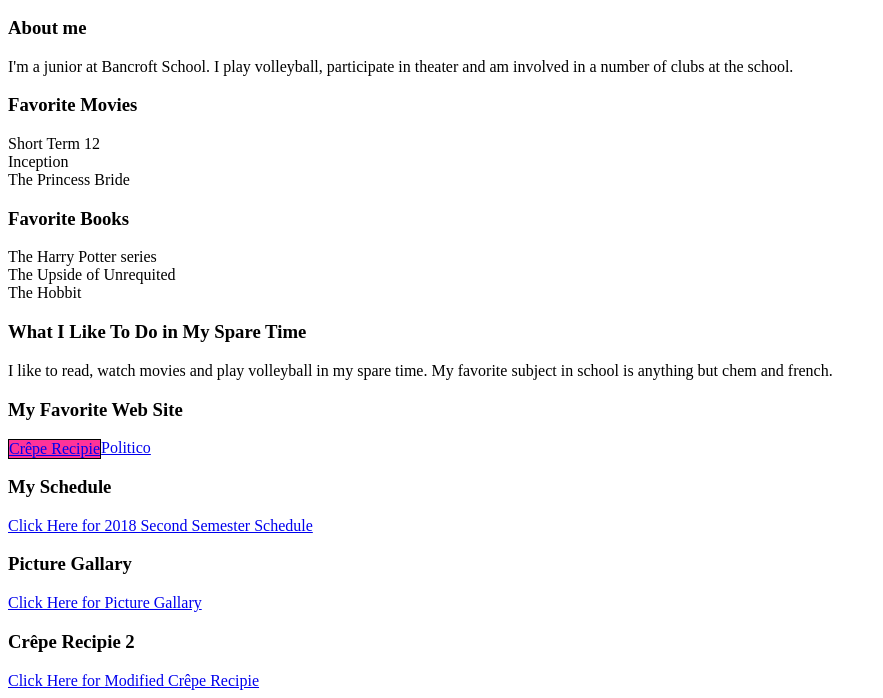
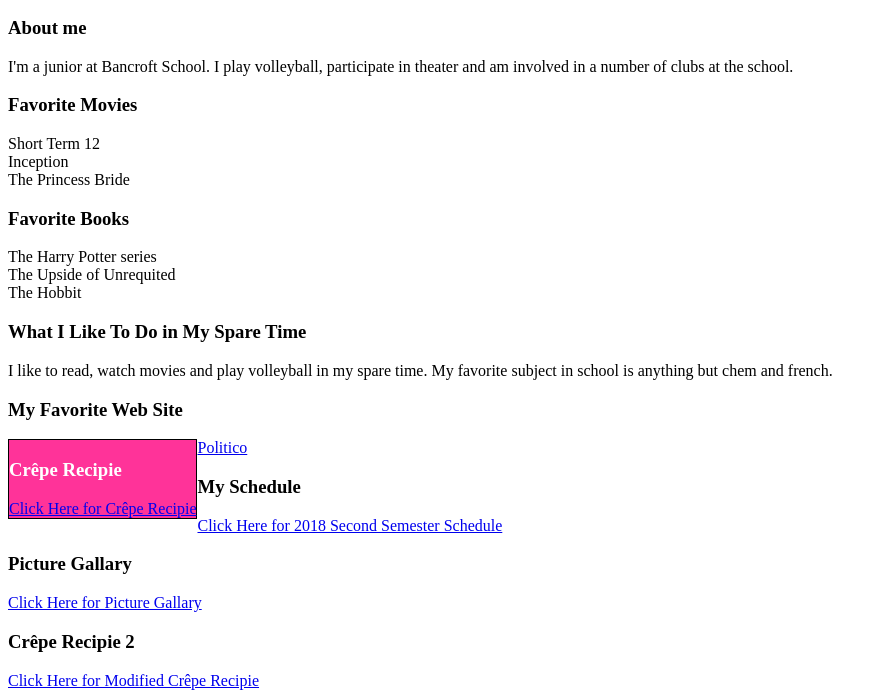
Before and after one commit to Jmb1922/jmb1922.github.io, a plain HTML site: page index.html in a window 1280 px wide. Shown: the part 110-808 px from the top of the page, without its empty margins (0-883 px from the left). Drawn offline with Linux system fonts and the light colour scheme.

Commit message:
Update index.html

```diff
--- a/index.html
+++ b/index.html
@@ -41,7 +41,8 @@
 	<a href="https://www.politico.com/">Politico</a>
 
 	<div class = "crêpe">
-	<a href="recipie.html">Crêpe Recipie</a>
+	<h3>Crêpe Recipie</h3>
+	<a href="recipie.html">Click Here for Crêpe Recipie</a>
 	</div>
 
 	<h3>My Schedule</h3>
```
